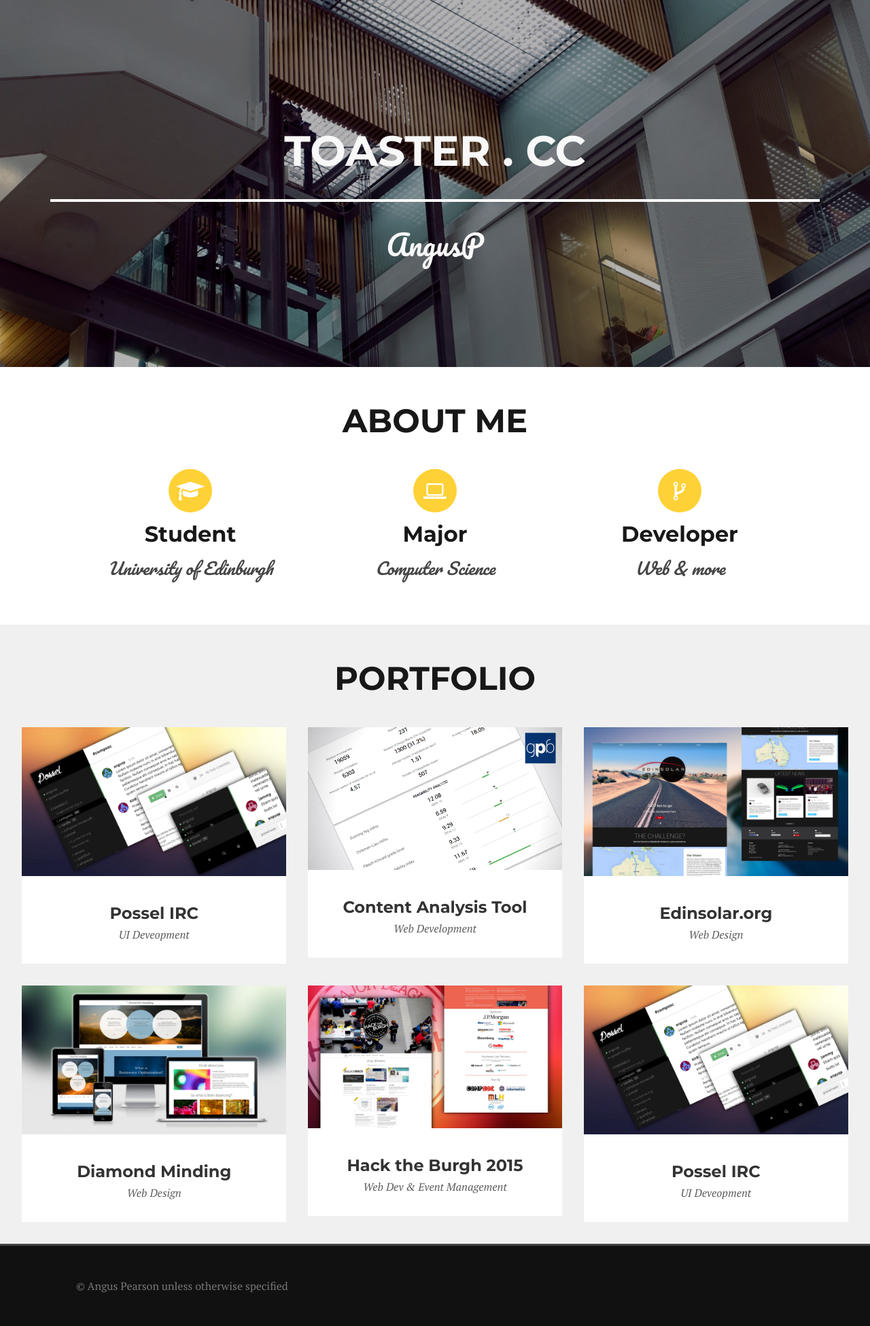
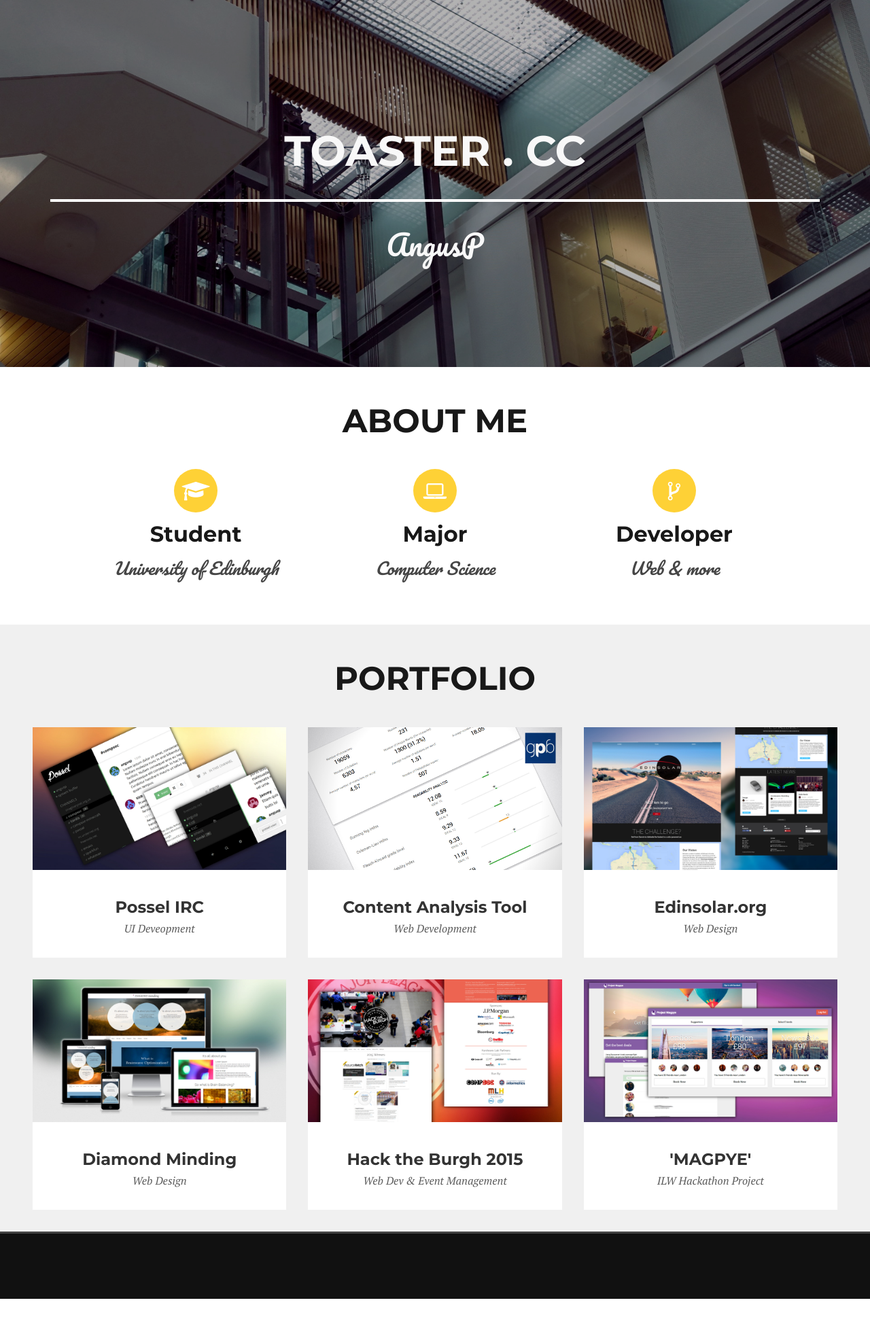
Before and after one commit to AngusP/AngusP.github.io, a Jekyll site: the page built from index.html, in a window 1280 px wide. Shown: the whole page at 68% size. Built offline with Jekyll 4.4.1, drawn with Linux system fonts in a browser that asks for light colours; nearby versions of some CDN libraries; the list of posts is cut into pages by our own code; after the commit the page ends 1911 px from its top, so only the background shows below that.

Commit message:
Added Innovative LEarning Week Hack

```diff
--- a/css/style.css
+++ b/css/style.css
@@ -59,13 +59,13 @@ html, body {
     Columns are all the same height in each row
 ***/
 
-.col { padding-top: 2em; }
+.col { padding-top: 2em; margin: 0 -1em; }
 
 @media (min-width: 60rem) {
     .row { width: 100%; display: table; table-layout: fixed; }
-    .col { display: table-cell; vertical-align: top; padding-right: 1em; padding-top: 0;}
-    .col+.col { padding: 0 1em; }
-    .col:last-child { padding-right: 0; }
+    .col { display: table-cell; vertical-align: top; padding: 0 1em;}
+    /*.col+.col { padding: 0 1em; }
+    .col:last-child { padding-right: 0; }*/
 }
 
 /***
--- a/index.html
+++ b/index.html
@@ -121,12 +121,12 @@ layout: home
 
       <div class="col">
         <div class="card">
-          <a href="https://github.com/orgs/possel/" target=_blank>
-            <img src="{{site.baseurl}}/media/possel-ui.jpg" class="img-responsive">
+          <a href="https://github.com/ilw-sdh/ilw2014-app" target=_blank>
+            <img src="{{site.baseurl}}/media/magpye.jpg" class="img-responsive">
           </a>
           <div class="center padder">
-            <h4>Possel IRC</h4>
-            <span class="muted">UI Deveopment</span>
+            <h4>'MAGPYE'</h4>
+            <span class="muted">ILW Hackathon Project</span>
           </div>
         </div>
       </div>
@@ -142,13 +142,11 @@ layout: home
   <h1 class="center">Contact</h1>
   <h4 class="center muted">& Further Information</h4>
 
-
-
 </div-->
 
 
 <footer>
   <div class="container">
-    &copy; Angus Pearson unless otherwise specified
+
   </div>
 </footer>
```
Also changed, not shown: media/magpye.jpg (added).
